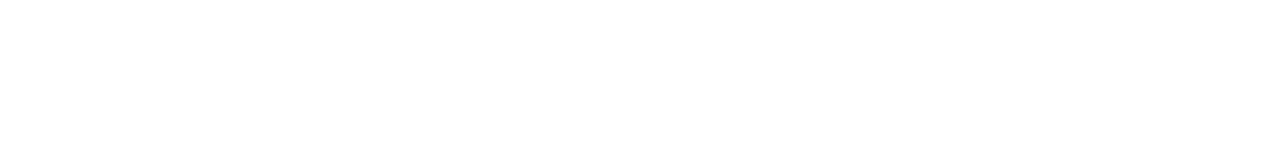
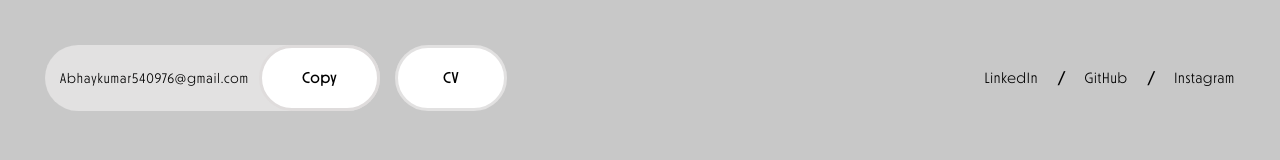
Before and after one commit to ABhaykUMar124/Portfolio., a plain HTML site: page index.html in a window 1280 px wide. Drawn offline with Linux system fonts and the light colour scheme.

Commit message:
Succesfully created the Navbar

```diff
--- a/index.html
+++ b/index.html
@@ -4,8 +4,29 @@
     <meta charset="UTF-8">
     <meta name="viewport" content="width=device-width, initial-scale=1.0">
     <title>Abhay --Developer</title>
+    <link rel="stylesheet" href="style.css">
 </head>
 <body>
+    <main>
+        <div class="page-1">
+            <nav class="navbar">
+                <div class="left-nav">
+                    <div class="email-section">
+                        <p class="mail">Abhaykumar540976@gmail.com</p>
+                        <button class="cp-btn">Copy</button>
+                    </div>
+                    <button class="CV-btn">CV</button>
+                </div>
+                <div class="right-nav">
+                    <a href="#">LinkedIn</a>
+                    <h1>/</h1>
+                    <a href="#">GitHub</a>
+                    <h1>/</h1>
+                    <a href="#">Instagram</a>
+                </div>
+            </nav>
 
+        </div>
+    </main>
 </body>
 </html>
--- a/style.css
+++ b/style.css
@@ -0,0 +1,100 @@
+*{
+    margin: 0;
+    padding: 0;
+    box-sizing: border-box;
+}
+
+@font-face {
+    font-family: O-light;
+    src: url(/Fonts/OttercoDisplay-Light.woff);
+}
+@font-face {
+    font-family: O-medium;
+    src: url(/Fonts/OttercoDisplay-Medium.woff);
+}
+@font-face {
+    font-family: O-bold;
+    src: url(/Fonts/Otterco-Bold.woff);
+}
+@font-face {
+    font-family: O-regular;
+    src: url(/Fonts/OttercoDisplay-Regular.woff);
+}
+@font-face {
+    font-family: Inter-regular;
+    src: url(/Fonts/Inter-Regular.latin-JLQMKCHE.woff2);
+}
+html{
+    font-size: 10px;
+}
+.page-1{
+    height: 100vh;
+    width: 100%;
+    background-color: rgb(200, 200, 200);
+}
+.navbar{
+    display: flex;
+    justify-content: space-between;
+    align-items: center;
+    padding: 4.5rem;
+}
+.left-nav{
+    display: flex;
+    gap: 15px;
+    align-items: center;
+    justify-content: center;
+}
+.cp-btn{
+    padding: 20px 40px;
+    border-radius: 35px;
+    background-color: white;
+    border: 3px solid rgb(223, 220, 220);
+    font-family: O-light;
+    font-weight: 600;
+    font-size: 15px;
+    letter-spacing: 1px;
+    cursor: pointer;
+}
+.CV-btn{
+    padding: 20px 45px;
+    border-radius: 35px;
+    background-color: white;
+    border: 3px solid rgb(226, 225, 225);
+    font-family: O-light;
+    font-weight: 600;
+    font-size: 15px;
+    letter-spacing: 1px;
+    cursor: pointer;
+}
+.email-section{
+    display: flex;
+    align-items: center;
+    justify-content: center;
+    gap: 10px;
+    background-color: rgb(226, 225, 225);
+    padding-left: 15px;
+    /* border: 1px solid white; */
+    border-radius: 35px;
+    font-family: O-light;
+}
+.mail{
+    font-size: 14px;
+    letter-spacing: 1px;
+    font-weight: 200;
+}
+.right-nav{
+    display: flex;
+    gap: 20px;
+}
+.right-nav a{
+    font-size: 15px;
+    text-decoration: none;
+    font-family: O-light;
+    color: black;
+    letter-spacing: .8px;
+    font-weight: 400;
+}
+.right-nav h1{
+    font-size: 15px;
+    font-family: O-light;
+}
```
